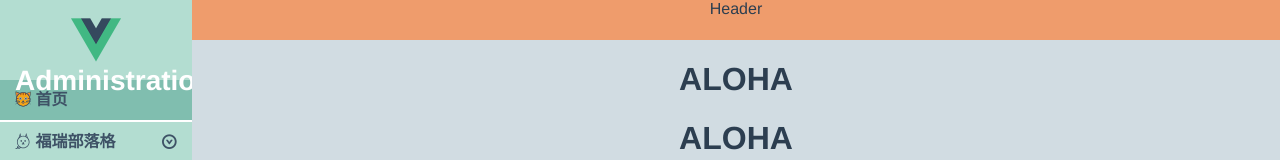
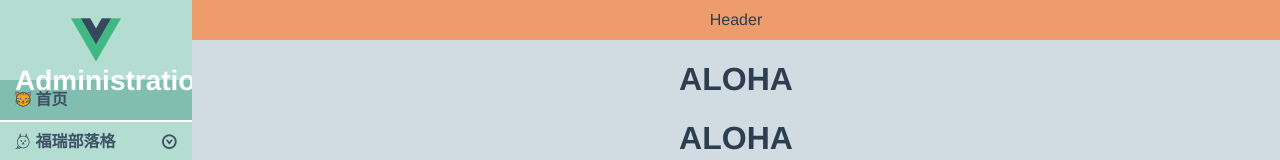
Before and after one commit to jesuisrachel/administration, a Vue app: page /#/home in a window 1280 px wide. Shown: the top 160 px of the page. Built offline with nearby package versions, Linux system fonts and the light colour scheme.

Commit message:
globalheader

```diff
--- a/src/components/GlobalHeader.vue
+++ b/src/components/GlobalHeader.vue
@@ -1,5 +1,14 @@
 <template>
-    <div>
+    <div class="header">
         Header
     </div>
 </template>
+
+<style scoped>
+.header{
+    position: absolute;
+    left: 50%;
+    top: 50%;
+    transform: translate(-50%, -50%);
+}
+</style>
```
